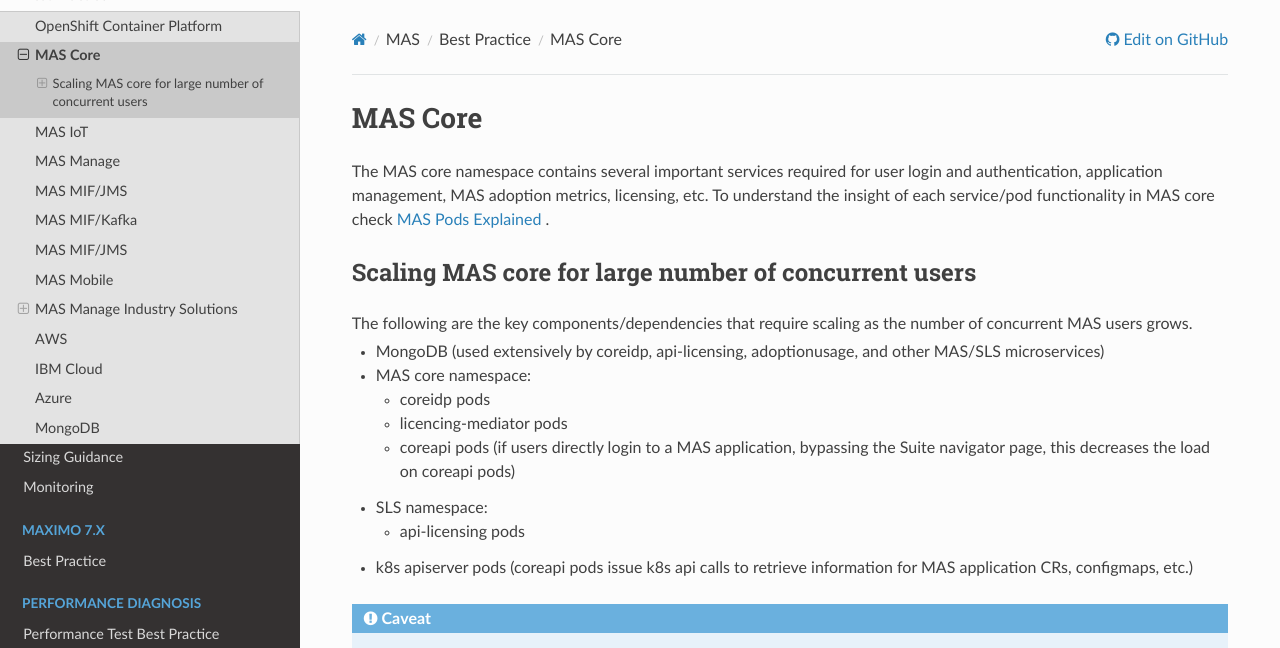
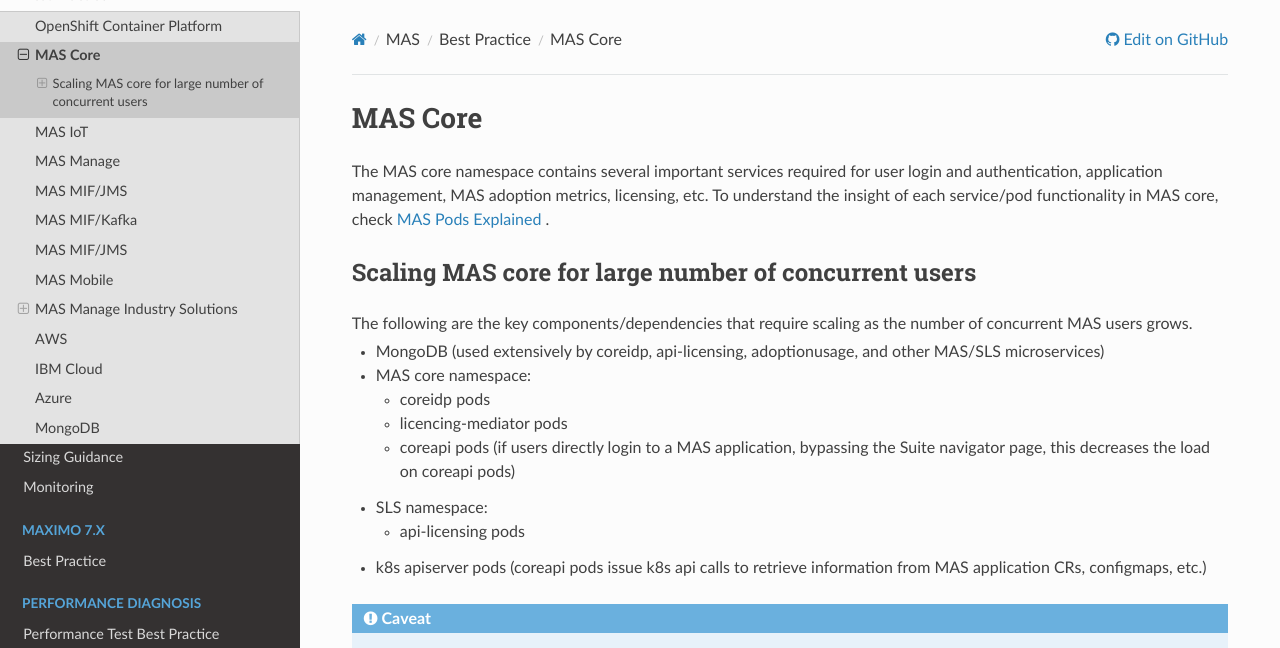
Before and after one commit to ibm-mas/mas-performance, an MkDocs documentation site: the page built from docs/mas/core/bestpractice.md, in a window 1280 px wide and 900 px high. Shown: the top 648 px of the window. Built offline with MkDocs 1.6.1, drawn with Linux system fonts in a browser that asks for light colours; nearby versions of some CDN libraries.

Commit message:
[patch] udpates to MAS core best practices

```diff
--- a/docs/mas/core/bestpractice.md
+++ b/docs/mas/core/bestpractice.md
@@ -1,5 +1,5 @@
 # MAS Core
-The MAS core namespace contains several important services required for user login and authentication, application management, MAS adoption metrics, licensing, etc. To understand the insight of each service/pod functionality in MAS core check [MAS Pods Explained](https://ibm-mas.github.io/cli/guides/mas-pods-explained/) .
+The MAS core namespace contains several important services required for user login and authentication, application management, MAS adoption metrics, licensing, etc. To understand the insight of each service/pod functionality in MAS core, check [MAS Pods Explained](https://ibm-mas.github.io/cli/guides/mas-pods-explained/) .
 
 ## Scaling MAS core for large number of concurrent users
 The following are the key components/dependencies that require scaling as the number of concurrent MAS users grows.
@@ -11,7 +11,7 @@
     - coreapi pods (if users directly login to a MAS application, bypassing the Suite navigator page, this decreases the load on coreapi pods)
 - SLS namespace:
     - api-licensing pods
-- k8s apiserver pods (coreapi pods issue k8s api calls to retrieve information for MAS application CRs, configmaps, etc.)
+- k8s apiserver pods (coreapi pods issue k8s api calls to retrieve information from MAS application CRs, configmaps, etc.)
 
 !!!Caveat
     The scaling guidance described below is provided from lab benchmark testing and may vary based on the differences in workload, environment, or configuration settings.
```
